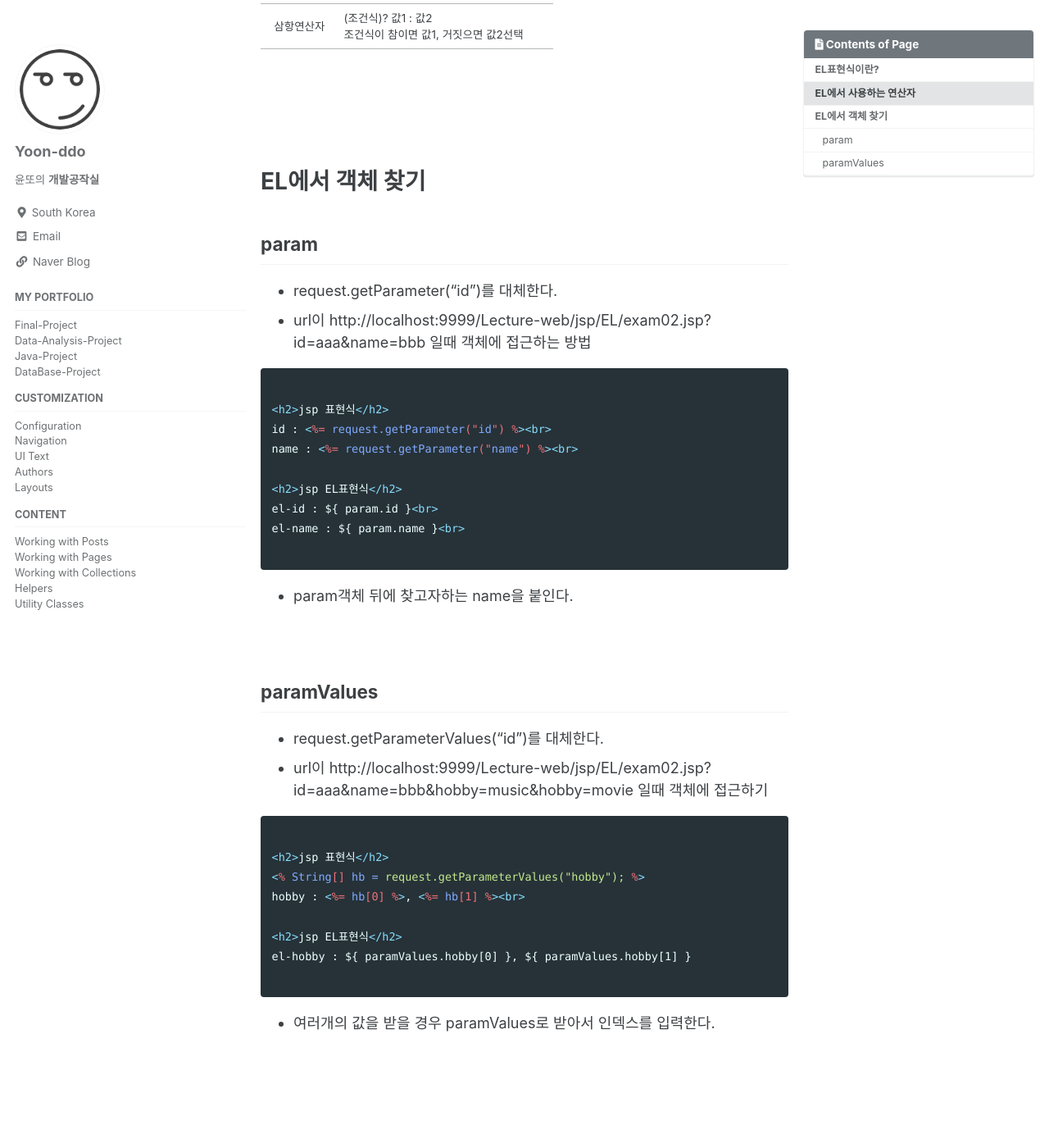
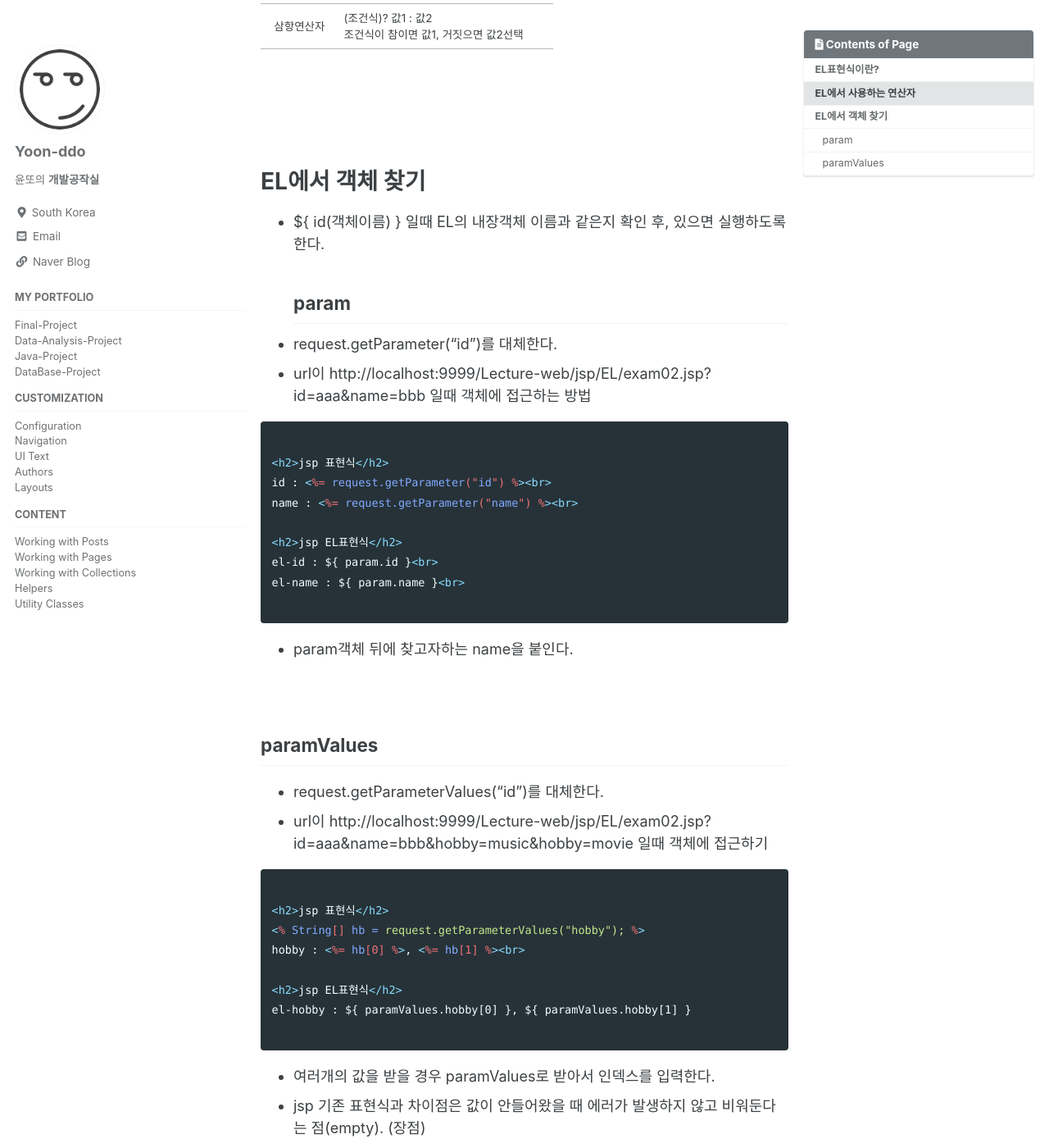
Before and after one commit to Yoon-ddo/Yoon-ddo.github.io, a Jekyll site: the page built from _posts/2021-06-23-JSP의 EL표현식.md, in a window 1280 px wide and 1400 px high, scrolled down 1059 px. Shown: the whole window at 82% size. Built offline with Jekyll 4.4.1, drawn with Linux system fonts in a browser that asks for light colours; cached includes are drawn as plain includes; some of the changed text lies outside the part shown.

Commit message:
Update 2021-06-23-JSP의 EL표현식.md

```diff
--- a/_posts/2021-06-23-JSP의 EL표현식.md
+++ b/_posts/2021-06-23-JSP의 EL표현식.md
@@ -42,6 +42,7 @@ $ { expr }
 <br><br><br><br>
 
 # EL에서 객체 찾기
+* ${ id(객체이름) } 일때 EL의 내장객체 이름과 같은지 확인 후, 있으면 실행하도록 한다.
 ## param
 * request.getParameter("id")를 대체한다.
 * url이 http://localhost:9999/Lecture-web/jsp/EL/exam02.jsp?id=aaa&name=bbb 일때 객체에 접근하는 방법
@@ -78,6 +79,6 @@ el-hobby : ${ paramValues.hobby[0] }, ${ paramValues.hobby[1] }
 ~~~
 
 * 여러개의 값을 받을 경우 paramValues로 받아서 인덱스를 입력한다.
-
+- jsp 기존 표현식과 차이점은 값이 안들어왔을 때 에러가 발생하지 않고 비워둔다는 점(empty). (장점)
 
 <br><br><br><br>
```
